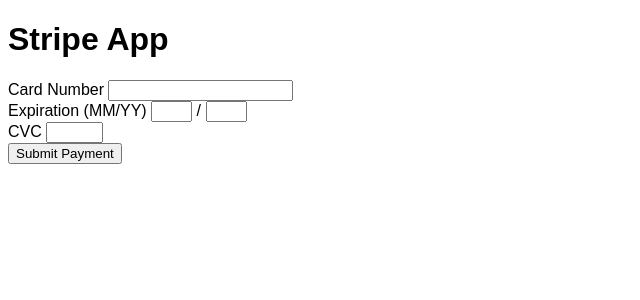
After one commit to KattyaCuevas/stripe_app, a Django app: page /user/stripe in a window 1280 px wide. The commit adds this page. Shown: the top 300 px of the page, without its empty margins (0-640 px from the left). Run offline with Django 3.2, Linux system fonts and the light colour scheme; some libraries are stand-ins or nearby versions.

Commit message:
Add card form

```diff
--- a/app/urls.py
+++ b/app/urls.py
@@ -1,12 +1,12 @@
 from django.conf.urls import url
 from . import views
-from .views import LoginView, RegisterView, LogoutView
+from .views import LoginView, RegisterView, LogoutView, StripeView
 
 app_name = 'app'
 urlpatterns = [
-    url(r'^$', views.index, name='index'),
     url(r'login', LoginView.as_view(), name='login'),
     url(r'logout', LogoutView.as_view(), name='logout'),
     url(r'me', views.detail, name='detail'),
     url(r'register', RegisterView.as_view(), name='register'),
+    url(r'stripe', StripeView.as_view(), name='stripe'),
 ]
--- a/app/views.py
+++ b/app/views.py
@@ -4,17 +4,23 @@
 
 from .models import StripeUser
 from .forms import RegisterUser, LoginUser
+import webapp.settings as settings
 
 # Create your views here.
-def index(request):
-    return render(request, 'user/index.html')
-
 def detail(request):
     try:
         user = StripeUser.objects.get(pk=request.session['user_id'])
     except:
         return redirect('app:login')
     return render(request, 'user/detail.html', {'user': user})
+
+class StripeView(View):
+    def get(self, request):
+        return render(request, 'user/stripe.html', {'publishable': settings.STRIPE_PUBLISHABLE})
+
+    def post(self, request):
+        print(request.POST)
+        return render(request, 'user/stripe.html', {'publishable': settings.STRIPE_PUBLISHABLE})
 
 class RegisterView(View):
     def post(self, request):
--- /dev/null
+++ b/static/css/main.css
@@ -0,0 +1,9 @@
+html {
+  box-sizing: border-box;
+  font-family: sans-serif;
+  line-height: 1.15;
+  -ms-text-size-adjust: 100%;
+  -webkit-text-size-adjust: 100%;
+}
+
+*, *:before, *:after { box-sizing: inherit }
--- /dev/null
+++ b/static/js/main.js
@@ -0,0 +1,21 @@
+$(function() {
+  function stripeResponseHandler(status, response) {
+    var $form = $('#payment-form');
+    if (response.error) {
+      $form.find('.payment-errors').text(response.error.message);
+      $form.find('.submit').prop('disabled', false);
+    } else {
+      var token = response.id;
+      $form.append($('<input type="hidden" name="stripeToken">').val(token));
+      $form.get(0).submit();
+    }
+  };
+
+  var $form = $('#payment-form');
+  $form.submit(function(event) {
+    $form.find('.submit').prop('disabled', true);
+
+    Stripe.card.createToken($form, stripeResponseHandler);
+    return false;
+  });
+});
--- a/templates/base/base.html
+++ b/templates/base/base.html
@@ -1,8 +1,14 @@
+{% load staticfiles %}
 <!DOCTYPE html>
 <html lang="es">
   <head>
     <meta charset="utf-8">
+    <link rel="stylesheet" href="{% static 'css/main.css' %}">
     <title>{% block title %}Stripe App{% endblock %}</title>
+    <script type="text/javascript" src="https://js.stripe.com/v2/"></script>
+    <script type="text/javascript">
+      Stripe.setPublishableKey('{{ publishable }}');
+    </script>
   </head>
   <body>
     {% block header %}
@@ -12,5 +18,8 @@
     {% block content %}
     <h3>Falta agregar contenido</h3>
     {% endblock %}
+
+    <script src="https://code.jquery.com/jquery-3.1.1.min.js" integrity="sha256-hVVnYaiADRTO2PzUGmuLJr8BLUSjGIZsDYGmIJLv2b8=" crossorigin="anonymous"></script>
+    <script src="{% static 'js/main.js' %}" charset="utf-8"></script>
   </body>
 </html>
--- a/templates/user/index.html
+++ /dev/null
@@ -1 +0,0 @@
-Hola
--- /dev/null
+++ b/templates/user/stripe.html
@@ -0,0 +1,33 @@
+{% extends  'base/base.html' %}
+{% block content %}
+  <form action="{% url 'app:stripe' %}" method="post" id="payment-form">
+    {% csrf_token %}
+    <span class="payment-errors"></span>
+
+    <div class="form-row">
+      <label>
+        <span>Card Number</span>
+        <input type="text" size="20" data-stripe="number">
+      </label>
+    </div>
+
+    <div class="form-row">
+      <label>
+        <span>Expiration (MM/YY)</span>
+        <input type="text" size="2" data-stripe="exp_month">
+      </label>
+      <span> / </span>
+      <input type="text" size="2" data-stripe="exp_year">
+    </div>
+
+    <div class="form-row">
+      <label>
+        <span>CVC</span>
+        <input type="text" size="4" data-stripe="cvc">
+      </label>
+    </div>
+
+
+    <input type="submit" class="submit" value="Submit Payment">
+  </form>
+{% endblock %}
--- a/webapp/settings.py
+++ b/webapp/settings.py
@@ -119,4 +119,9 @@
 # https://docs.djangoproject.com/en/1.10/howto/static-files/
 
 STATIC_URL = '/static/'
+STATICFILES_DIRS = (os.path.join(BASE_DIR, 'static'),)
 AUTH_USER_MODEL = 'app.StripeUser'
+
+# Stripe keys
+STRIPE_SECRET = 'sk_test_53vPqxsKTCZERrcatdgTFtnn'
+STRIPE_PUBLISHABLE = 'pk_test_gel6NIsu3Eo3NMMQj0I9efLF'
```
Also changed, not shown: templates/user/login.html (+9 -6 lines), templates/user/register.html (+9 -5 lines), 1 other file.
